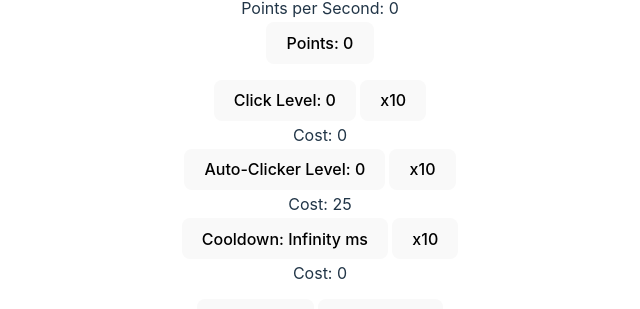
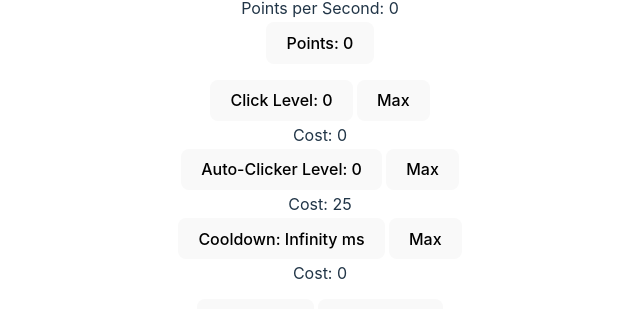
Before and after one commit to Grimidk/GrimClicker, a React (Vite) app in the folder Front/grim-clicker/: page / in a window 1280 px wide. Shown: the part 293-602 px from the top of the page, without its empty margins (320-960 px from the left). Built offline with nearby package versions, Linux system fonts and the light colour scheme.

Commit message:
maxbutton

```diff
--- a/Front/grim-clicker/src/modules/Landing.jsx
+++ b/Front/grim-clicker/src/modules/Landing.jsx
@@ -45,7 +45,7 @@ function Landing() {
     if (remainingUpgrades <= 0) {
       return;
     }
-    const upgradesToTrigger = Math.min(remainingUpgrades, 10);
+    const upgradesToTrigger = Math.min(remainingUpgrades, maxLevel);
     for (let i = 0; i < upgradesToTrigger; i++) {
       upgradeFunction();
     };
@@ -109,17 +109,17 @@ function Landing() {
       <div className='shop'>
         <div>
           <button className="button" id="clickUpgrade" onClick={clickUpgrade}>Click Level: {clickLevel}</button>
-          <button className="button" onClick={() => triggerUpgrades(() => upgrade(clickLevel, clickUpgradeCost, setClickLevel, clickMaxLevel), clickUpgradeCost, clickLevel, clickMaxLevel)}>x10</button>
+          <button className="button" onClick={() => triggerUpgrades(() => upgrade(clickLevel, clickUpgradeCost, setClickLevel, clickMaxLevel), clickUpgradeCost, clickLevel, clickMaxLevel)}>Max</button>
           <div className="indicator">Cost: {clickUpgradeCost}</div>
         </div>
         <div>
           <button className="button" id="autoUpgrade" onClick={autoUpgrade}>Auto-Clicker Level: {autoLevel}</button>
-          <button className="button" onClick={() => triggerUpgrades(() => upgrade(autoLevel, autoUpgradeCost, setAutoLevel, autoMaxLevel), autoUpgradeCost, autoLevel, autoMaxLevel)}>x10</button>
+          <button className="button" onClick={() => triggerUpgrades(() => upgrade(autoLevel, autoUpgradeCost, setAutoLevel, autoMaxLevel), autoUpgradeCost, autoLevel, autoMaxLevel)}>Max</button>
           <div className="indicator">Cost: {autoUpgradeCost}</div>
         </div>
         <div>
           <button className="button" id="cooldownUpgrade" onClick={cooldownUpgrade}>Cooldown: {Math.round(1000 / cooldownLevel)} ms</button>
-          <button className="button" onClick={() => triggerUpgrades(() => upgrade(cooldownLevel, cooldownUpgradeCost, setCooldownLevel, cooldownMaxLevel), cooldownUpgradeCost, cooldownLevel, cooldownMaxLevel)}>x10</button>
+          <button className="button" onClick={() => triggerUpgrades(() => upgrade(cooldownLevel, cooldownUpgradeCost, setCooldownLevel, cooldownMaxLevel), cooldownUpgradeCost, cooldownLevel, cooldownMaxLevel)}>Max</button>
           <div className="indicator">Cost: {cooldownUpgradeCost}</div>
         </div>
       </div>
```
